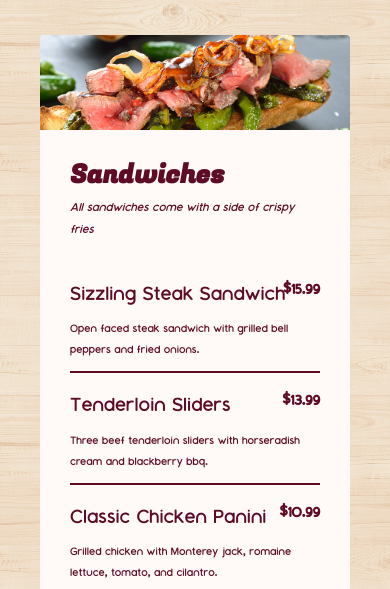
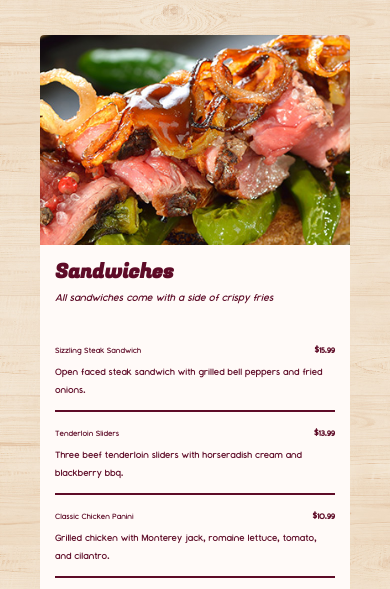
Before and after one commit to Lu3kyy/puppy-rest, a plain HTML site: page pages/Menu.html in a window 390 px wide. Shown: the part 255-844 px from the top of the page. Drawn offline with nearby package versions, Linux system fonts and the light colour scheme.

Commit message:
more css tweaks to make it all look better

```diff
--- a/styles/styles.css
+++ b/styles/styles.css
@@ -4,7 +4,12 @@ body{
     background-size: 600px 400px;
     background-repeat: repeat;
 }
-
+@font-face {
+  font-family: 'Fugaz';
+  src: url('/fonts/FugazOne-Regular.ttf') format('truetype');
+  font-weight: normal;
+  font-style: normal;
+}
 @font-face {
     font-family: Montauk Regular;
     src: url(../fonts/Montauk-Regular.otf);
@@ -20,15 +25,11 @@ body{
     font-family: Fugaz One;
 }
 
-.footer-color{
-    color: #5F002B;
-}
 
 
 
 
-
-/* MENU SECTION */
+                                                  /* MENU SECTION */
 .menu-section {
   display: flex;
   flex-wrap: wrap; /*wraps the columns and is sized to its 2 big menu panels on most all desktops*/
@@ -38,7 +39,6 @@ body{
   padding: 40px;
   background: transparent;
 }
-
 /* MENU CARD */
 .menu-card {
   width: 640px;                 /* uniform width */
@@ -51,7 +51,6 @@ body{
   justify-content: flex-start;
   box-sizing: border-box;
 }
-
 /* MENU IMAGE */
 .menu-img {
   width: 100%;
@@ -59,18 +58,16 @@ body{
   object-fit: cover;
   display: block;
 }
-
 /* MENU CONTENT */
 .menu-content {
   flex: 1;
-  padding: 30px;
+  padding: 15px; /*DISTANCE BETWEEN OUTER BOX AND INNER TEXT*/
   color: #5e0b27;
   display: flex;
   flex-direction: column;
   justify-content: flex-start;
   box-sizing: border-box;
 }
-
 /* SECTION HEADINGS (Sandwiches, Seafood, etc.) */
 .menu-content h2 {
   font-family: 'Fugaz';
@@ -79,7 +76,6 @@ body{
   margin-bottom: 5px;
   color: #5e0b27;
 }
-
 /* SUBTITLE (e.g., "All sandwiches come with...") */
 .menu-subtitle {
   font-family: 'Montauk Regular';
@@ -88,10 +84,8 @@ body{
   margin-bottom: 25px;
   color: #5e0b27;
 }
-
 /* MENU ITEMS */
 .menu-item {
-
   display: flex;
   flex-direction: column;
   border-bottom: 2px solid #5e0b27;
@@ -99,7 +93,6 @@ body{
   margin-bottom: 5px;
   position: relative;
 }
-
 /* ITEM NAME */
 .item-name {
  font-family: 'Montauk Regular';
@@ -107,7 +100,6 @@ body{
   font-size: 25px;
   color: #5e0b27;
 }
-
 /* ITEM PRICE */
 .item-price {
     font-family: 'Montauk Regular';
@@ -118,7 +110,6 @@ body{
   font-size: 18px;
   color: #5e0b27;
 }
-
 /* ITEM DESCRIPTION */
 .menu-item p {
     font-family: 'Montauk Regular';
@@ -126,15 +117,44 @@ body{
   margin: 5px 0 0 0;
   color: #5e0b27;
 }
+                          /*TEXT RESIZING TO FIT MOBILE SCREENS MENU TAB ONLY!!*/
+@media (max-width: 1024px) {
+  .menu-content h2 {
+    font-size: 24px;
+  }
+  .menu-subtitle {
+    font-size: 16px;
+  }
+  .item-name,
+  .item-price {
+    font-size: 18px;
+  }
+  .menu-item p {
+    font-size: 15px;
+  }
+}
+/*MOBILE SECTION */
+@media (max-width: 600px) {
+  .menu-content h2 {
+    font-size: 20px;
+  }
+  .menu-subtitle {
+    font-size: 13px;
+  }
+  .item-name,
+  .item-price {
+    font-size: 10px;
+  }
+  .menu-item p {
+    font-size: 12px;
+  }
+}
 
-/*CUSTOM FONT*/
-@font-face {
-  font-family: 'Fugaz';
-  src: url('/fonts/FugazOne-Regular.ttf') format('truetype');
-  font-weight: normal;
-  font-style: normal;
-}
-/*NAVBAR CSS*/
+
+
+
+
+                                                  /*NAVBAR CSS*/
 .custom-navbar {
   width: 1800px;
   height: 166px;
@@ -175,6 +195,8 @@ body{
 }
 
 
+
+/*footer code*/
 .footer-color{
     color: #5F002B;
 }
```
